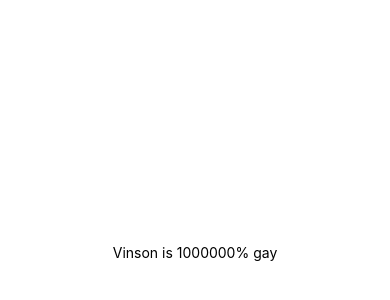
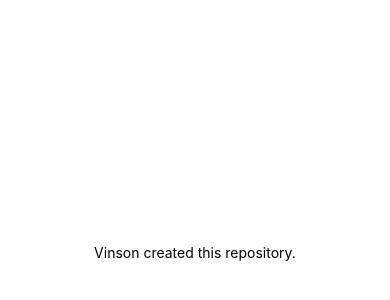
Before and after one commit to justvinny/sdp-team-doctor-hu, a React Native app: screen / in a window 390 px wide. Shown: the part 170-470 px from the top of the page. Built offline with nearby package versions, Linux system fonts and the light colour scheme.

Commit message:
Change Requested
Fixed Problem.

```diff
--- a/App.js
+++ b/App.js
@@ -5,7 +5,7 @@ import { StyleSheet, Text, View } from 'react-native';
 export default function App() {
   return (
     <View style={styles.container}>
-      <Text>Vinson is 1000000% gay</Text>
+      <Text>Vinson created this repository.</Text>
       <StatusBar style="auto" />
     </View>
   );
```
